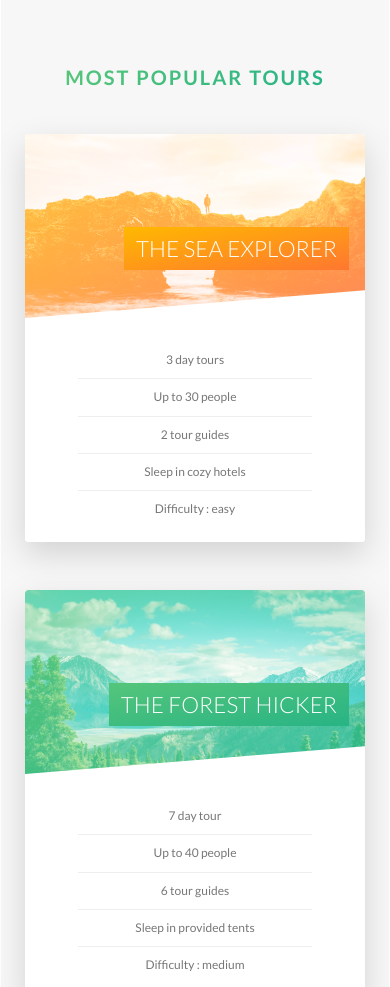
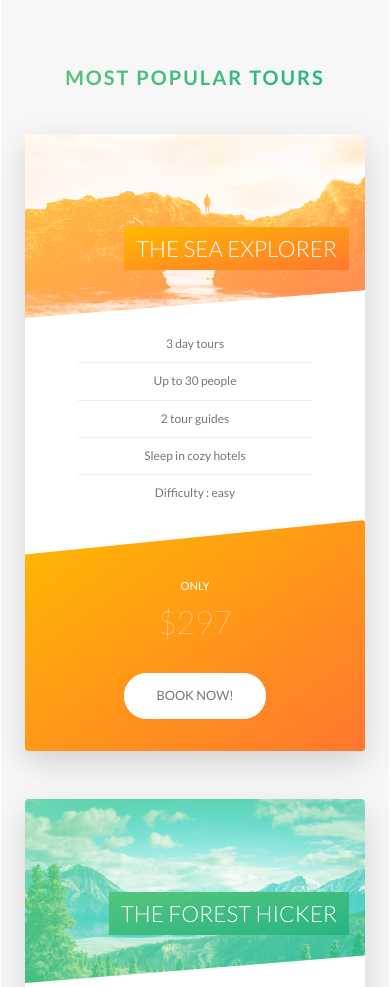
Before and after one commit to AyariAla/Natours-Sass, a website: page index.html in a window 390 px wide. Shown: the part 2580-3567 px from the top of the page. Drawn offline with Linux system fonts and the light colour scheme.

Commit message:
responsive card done

```diff
--- a/sass/components/_card.scss
+++ b/sass/components/_card.scss
@@ -20,7 +20,6 @@
     border-radius: 3px;
     // corners become sharp because of the clip path on the img
     overflow: hidden;
-    box-shadow: 0 1.5rem 4rem rgba($color-black, 0.15);
 
     &--front {
       background-color: $color-white;
@@ -192,4 +191,48 @@
     font-size: 6rem;
     font-weight: 100;
   }
+  //###################################
+  //###################################
+  //###################################
+
+  @include respond(tab-port) {
+    height: auto;
+    border-radius: 3px;
+    background-color: $color-white;
+    box-shadow: 0 1.5rem 4rem rgba($color-black, 0.15);
+
+    &__side {
+      height: auto;
+      position: relative;
+      box-shadow: none;
+
+      &--back {
+        transform: rotateY(0);
+        clip-path: polygon(0 15%, 100% 0, 100% 100%, 0 100%);
+      }
+    }
+    &:hover &__side--front {
+      transform: rotateY(0);
+    }
+
+    &__details {
+      padding: 1rem 3rem;
+    }
+    &__cta {
+      position: relative;
+      top: 0;
+      left: 0;
+      transform: translate(0);
+      width: 100%;
+      padding: 7rem 4rem 4rem 4rem;
+    }
+
+    &__price-box {
+      margin-bottom: 3rem;
+    }
+
+    &__price-value {
+      font-size: 4rem;
+    }
+  }
 }
```
Also changed, not shown: css/style.css, 1 other file.
